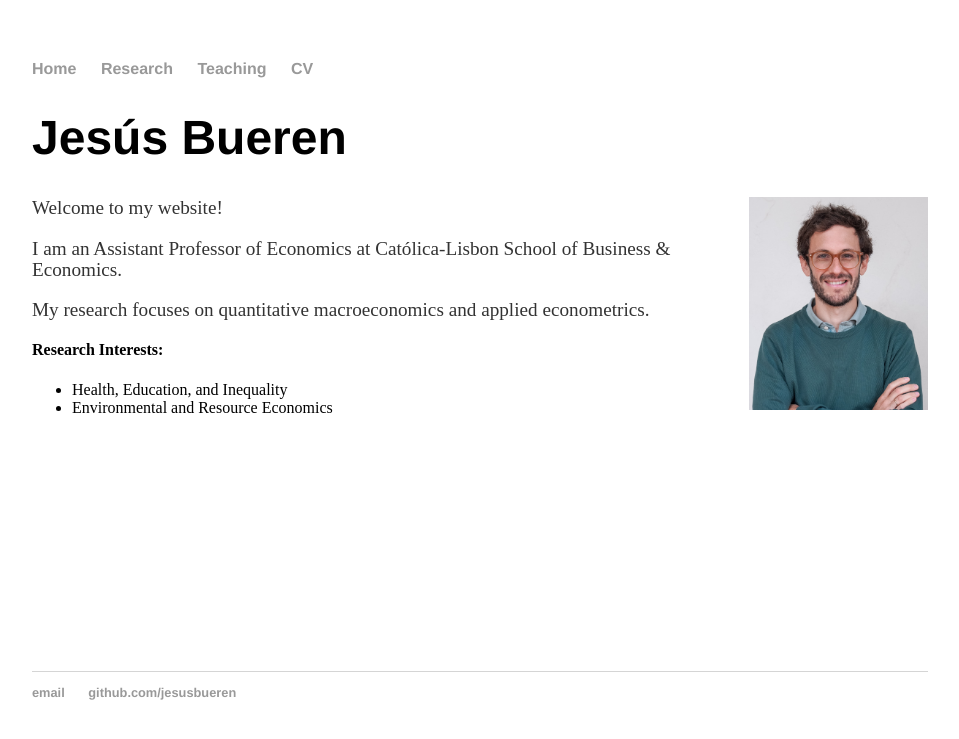
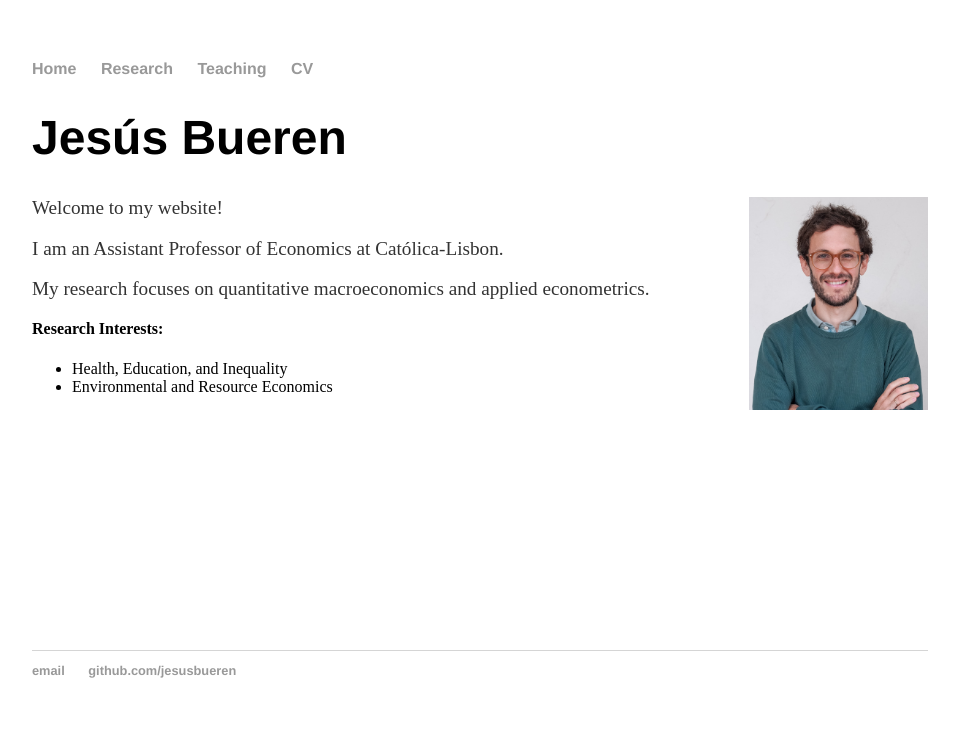
Before and after one commit to jesusbueren/jesusbueren.github.io, a Jekyll site: the page built from index.html, in a window 1280 px wide. Shown: the top 739 px of the page, without its empty margins (160-1119 px from the left). Built offline with Jekyll 4.4.1, drawn with Linux system fonts in a browser that asks for light colours.

Commit message:
Update job title in index.html

```diff
--- a/index.html
+++ b/index.html
@@ -7,7 +7,7 @@
 	<h1>Jes&uacutes Bueren</h1>
 	<img src="Jesus_Bueren_2024_2.jpg" class="right-image">
 	<p>Welcome to my website!</p>
-	<p>I am an Assistant Professor of Economics at Católica-Lisbon School of Business &amp; Economics.</p>
+	<p>I am an Assistant Professor of Economics at Católica-Lisbon.</p>
 	<p>My research focuses on quantitative macroeconomics and applied econometrics.</p>
         <h4>Research Interests:</h4>
         <ul>
```
